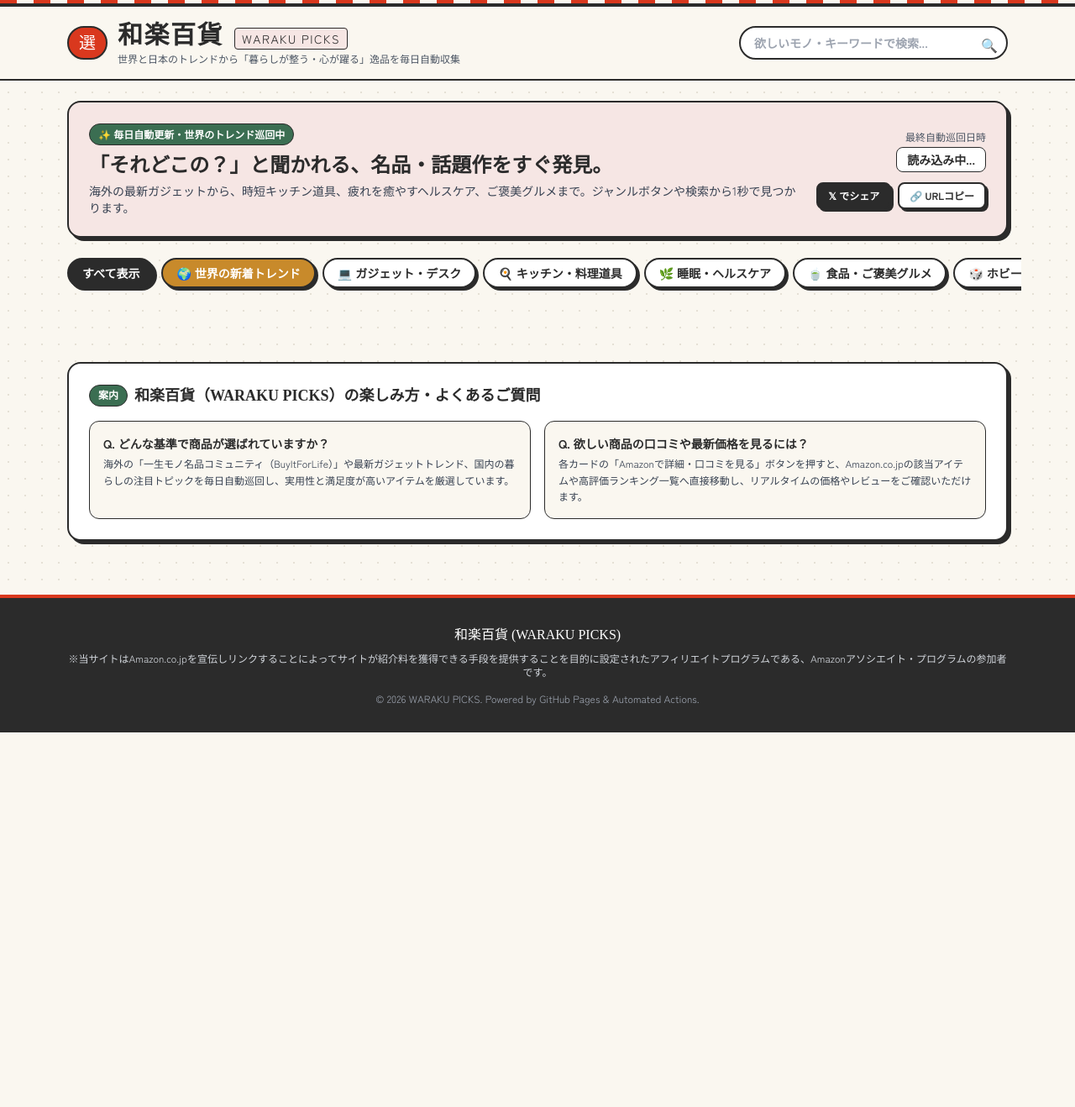
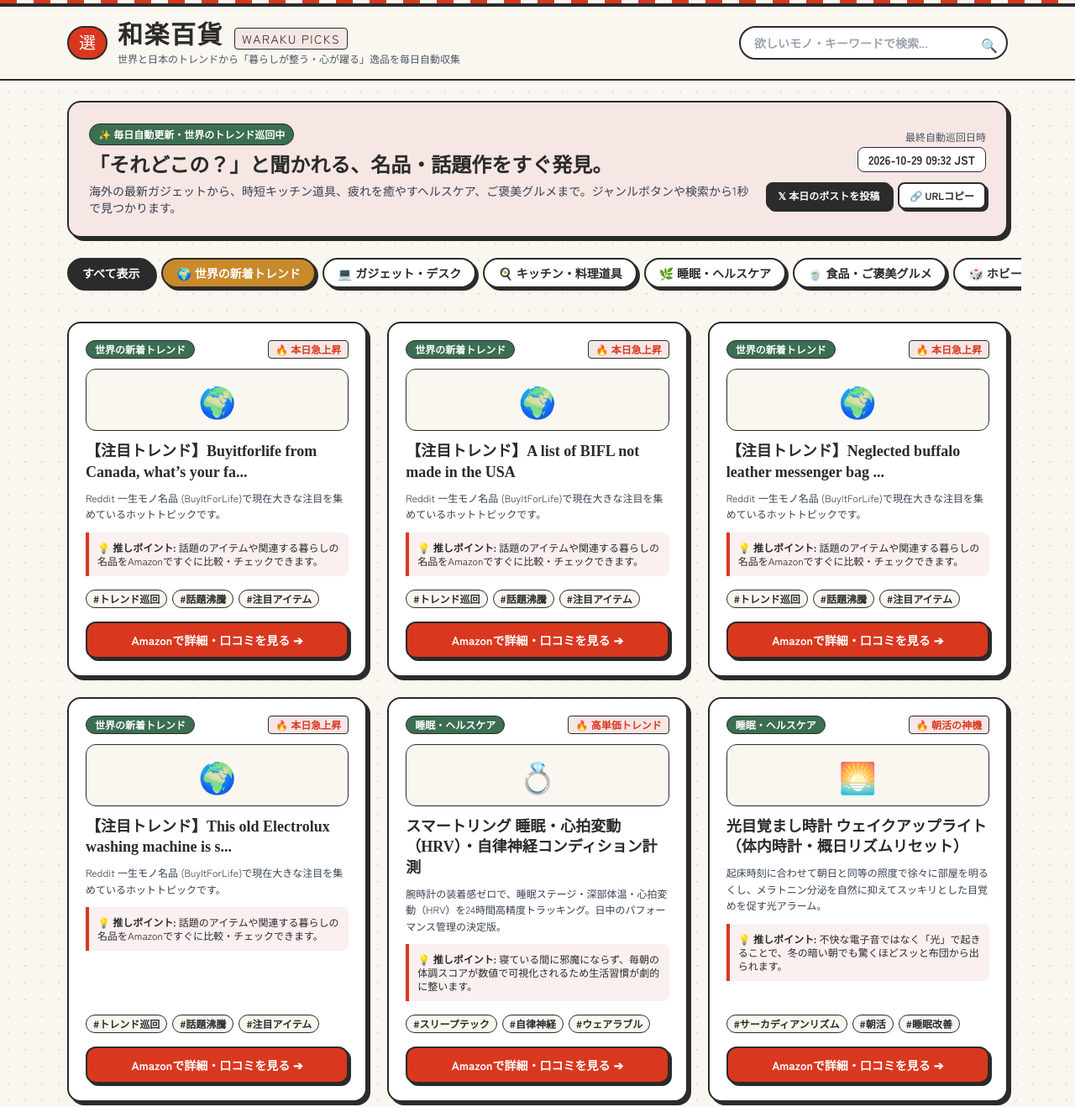
Before and after one commit to maasmaasdev-cmyk/waraku-picks, a plain HTML site: page index.html in a window 1280 px wide. Shown: the top 1318 px of the page at 84% size. Before the commit the page ends 872 px from the top, so only its background shows below. Drawn offline with nearby package versions, Linux system fonts and the light colour scheme; a web font is replaced by a local one.

Commit message:
Update index.html

```diff
--- a/index.html
+++ b/index.html
@@ -16,7 +16,6 @@
   <meta property="og:title" content="和楽百貨 (WARAKU PICKS) | 世界と日本の「今すぐ欲しい」が集まる特選案内所">
   <meta property="og:description" content="海外の最新ガジェットから時短キッチン道具、睡眠ケア、ご褒美グルメまで。毎日自動更新で「買ってよかった名品」が1秒で見つかる和モダン案内所。">
   <meta property="og:locale" content="ja_JP">
-  <!-- SNSカード用画像（美しい和モダンカラーの動的プレースホルダー＋ogp.svg） -->
   <meta property="og:image" content="https://placehold.jp/3d4070/ffffff/1200x630.png?text=%E3%80%90%E5%92%8C%E6%A5%BD%E7%99%BE%E8%B2%A8%E3%80%91%0A%E4%B8%96%E7%95%8C%E3%81%A8%E6%97%A5%E6%9C%AC%E3%81%AE%E3%80%8C%E4%BB%8A%E3%81%99%E3%81%90%E6%AC%B2%E3%81%97%E3%81%84%E3%80%8D%E7%89%B9%E9%81%B8%E6%A1%88%E5%86%85%E6%89%80&css=%7B%22background-color%22%3A%22%23FAF7F0%22%2C%22color%22%3A%22%232B2B2B%22%2C%22border%22%3A%2216px%20solid%20%23D9381E%22%2C%22font-weight%22%3A%22bold%22%7D">
   <meta name="twitter:card" content="summary_large_image">
   <meta name="twitter:title" content="和楽百貨 (WARAKU PICKS) | 世界のトレンド名品・特選案内所">
@@ -34,12 +33,12 @@
       theme: {
         extend: {
           colors: {
-            washi: '#FAF7F0',     // 生成り（背景）
-            sumi: '#2B2B2B',      // 墨色（文字）
-            akane: '#D9381E',     // 茜色（メインCTA）
-            matcha: '#3B6E52',    // 抹茶（バッジ・カテゴリ）
-            kincha: '#C88A2B',    // 金茶（トレンド・星）
-            sakura: '#F6E6E4'     // 桜鼠（カードアクセント）
+            washi: '#FAF7F0',
+            sumi: '#2B2B2B',
+            akane: '#D9381E',
+            matcha: '#3B6E52',
+            kincha: '#C88A2B',
+            sakura: '#F6E6E4'
           },
           fontFamily: {
             maru: ['"Kiwi Maru"', 'serif'],
@@ -85,7 +84,7 @@
     }
   </style>
 
-  <!-- ① 静的 構造化データ (WebSite & FAQPage) : Google検索結果での表示をリッチ化 -->
+  <!-- 構造化データ (WebSite & FAQPage) -->
   <script type="application/ld+json">
   {
     "@context": "https://schema.org",
@@ -120,8 +119,6 @@
     ]
   }
   </script>
-
-  <!-- ② 動的 構造化データ (ItemList) : JSで最新のproducts.jsonから自動生成して挿入 -->
   <script id="dynamicJsonLd" type="application/ld+json"></script>
 </head>
 <body class="font-sans min-h-screen flex flex-col">
@@ -165,10 +162,10 @@
           <div class="text-xs text-gray-600">最終自動巡回日時</div>
           <div id="lastUpdated" class="font-bold text-sm bg-white px-3 py-1 rounded-lg border border-sumi mt-1 inline-block">読み込み中...</div>
         </div>
-        <!-- SNSワンクリックシェアボタン -->
+        <!-- AI自動生成ポスト連動型 𝕏 シェアボタン -->
         <div class="flex gap-2">
-          <button id="shareXBtn" class="wa-btn bg-sumi text-white text-xs font-bold px-3 py-1.5 rounded-lg flex items-center gap-1">
-            𝕏 でシェア
+          <button id="shareXBtn" class="wa-btn bg-sumi text-white text-xs font-bold px-3 py-1.5 rounded-lg flex items-center gap-1 hover:bg-gray-800">
+            𝕏 本日のポストを投稿
           </button>
           <button id="copyUrlBtn" class="wa-btn bg-white text-sumi text-xs font-bold px-3 py-1.5 rounded-lg flex items-center gap-1">
             🔗 URLコピー
@@ -201,7 +198,7 @@
     </div>
   </main>
 
-  <!-- SEO＆読者安心のためのQ&Aミニセクション -->
+  <!-- FAQミニセクション -->
   <section class="max-w-6xl mx-auto px-4 py-8 w-full">
     <div class="bg-white border-2 border-sumi rounded-2xl p-6" style="box-shadow: 4px 4px 0px #2B2B2B;">
       <h2 class="font-maru text-lg font-bold text-sumi mb-4 flex items-center gap-2">
@@ -221,7 +218,7 @@
     </div>
   </section>
 
-  <!-- フッター（Amazonアソシエイト必須表記含む） -->
+  <!-- フッター -->
   <footer class="bg-sumi text-washi mt-8 py-8 border-t-4 border-akane">
     <div class="max-w-6xl mx-auto px-4 text-center text-xs space-y-2">
       <p class="font-maru text-base text-white">和楽百貨 (WARAKU PICKS)</p>
@@ -230,15 +227,15 @@
     </div>
   </footer>
 
-  <!-- フロントエンド制御＆動的SEOスクリプト -->
+  <!-- フロントエンド制御スクリプト -->
   <script>
     // ★ここにあなたのAmazonアソシエイトID（トラッキングID）を設定してください★
-    const AMAZON_TAG = "j2001077maasm-22";
+    const AMAZON_TAG = "YOUR_ASSOCIATE_ID-22";
 
     let allProducts = [];
     let currentCategory = "all";
+    let latestSnsPost = ""; // AI自動生成された最新SNSポスト文面を保持
 
-    // URLパラメータ (?cat=...) があれば初期カテゴリとして自動選択（sitemap.xmlとの連動）
     function checkUrlCategoryParam() {
       const params = new URLSearchParams(window.location.search);
       const catParam = params.get('cat');
@@ -264,7 +261,6 @@
       return `https://www.amazon.co.jp/s?k=${query}&tag=${AMAZON_TAG}`;
     }
 
-    // Google検索エンジン向けに商品一覧の構造化データ(ItemList)を動的に注入
     function updateDynamicJsonLd(items) {
       const itemListElements = items.slice(0, 15).map((item, idx) => ({
         "@type": "ListItem",
@@ -291,13 +287,19 @@
       }
     }
 
-    async function ducts() {
+    async function loadProducts() {
       checkUrlCategoryParam();
       try {
         const res = await fetch('./data/products.json?t=' + new Date().getTime());
         const data = await res.json();
         allProducts = data.items || [];
         document.getElementById('lastUpdated').textContent = data.updated_at || '本日更新';
+
+        // python側で生成された最新SNSポスト（x_summary）を自動取得して保持
+        if (data.sns_posts && data.sns_posts.x_summary) {
+          latestSnsPost = data.sns_posts.x_summary;
+        }
+
         updateDynamicJsonLd(allProducts);
         renderProducts();
       } catch (e) {
@@ -373,7 +375,6 @@
         e.currentTarget.classList.add('bg-sumi', 'text-white');
         currentCategory = e.currentTarget.getAttribute('data-cat');
 
-        // URLパラメータも履歴を汚さずに同期（シェアしやすくする）
         const url = new URL(window.location);
         if (currentCategory === 'all') {
           url.searchParams.delete('cat');
@@ -386,11 +387,14 @@
       });
     });
 
-    // X (Twitter) シェアボタン
+    // 𝕏 シェアボタン（AI生成の最新トレンドまとめポストと完全自動連動）
     document.getElementById('shareXBtn').addEventListener('click', () => {
-      const shareUrl = window.location.href;
-      const shareText = "【和楽百貨 WARAKU PICKS】世界と日本のトレンドから厳選！今すぐ欲しくなるガジェット・キッチン道具・暮らしの名品案内所🍵✨";
-      const twitterIntent = `https://twitter.com/intent/tweet?text=${encodeURIComponent(shareText)}&url=${encodeURIComponent(shareUrl)}`;
+      let postText = latestSnsPost;
+      if (!postText) {
+        // 万が一データ読み込み前などの場合のフォールバック
+        postText = `【和楽百貨 WARAKU PICKS】世界と日本のトレンドから厳選！今すぐ欲しくなるガジェット・キッチン道具・暮らしの名品案内所🍵✨\n${window.location.href}\n#買ってよかった #便利グッズ #QOL向上`;
+      }
+      const twitterIntent = `https://twitter.com/intent/tweet?text=${encodeURIComponent(postText)}`;
       window.open(twitterIntent, '_blank', 'noopener,noreferrer');
     });
 
```
